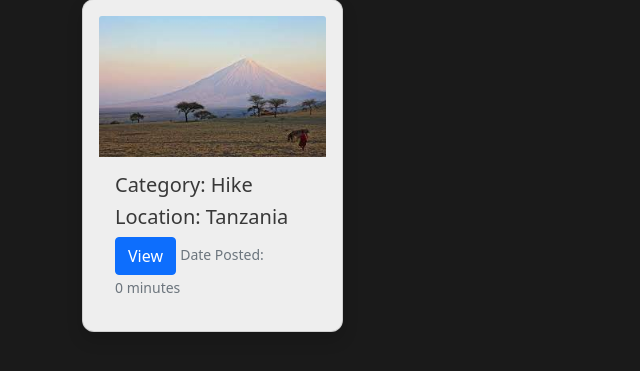
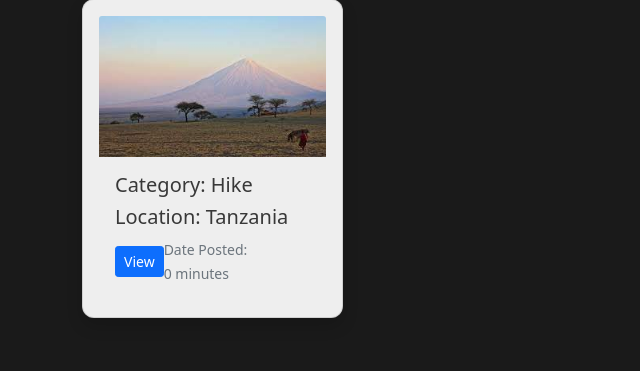
Before and after one commit to crispus-nj/Django-Gallery-App, a Django app: the page made by photos/templates/photos/index.html in a window 1280 px wide. Shown: the part 180-551 px from the top of the page, without its empty margins (0-640 px from the left). Run offline with Django 4.2, Linux system fonts and the light colour scheme; data comes from the database, SQL or seed files in the repository; some libraries are stand-ins or nearby versions.

Commit message:
created a div with class card-section and styled the to have a flexbox in the index,html. added custome google fonts to the latest word. added logic to display photos starting with the recent one.

```diff
--- a/photos/templates/photos/index.html
+++ b/photos/templates/photos/index.html
@@ -6,7 +6,8 @@
     </div>
     <div class="search-photo">
         <form class="d-flex">
-            <input class="form-control me-2" name="q" type="search" placeholder="Search by location ... " aria-label="Search">
+            <input class="form-control me-2" name="q" type="search" placeholder="Search by location ... "
+                aria-label="Search">
         </form>
     </div>
 </div>
@@ -19,13 +20,22 @@
         <div class="card-body">
             <h5 class="card-title">Category: {{photo.category.name}}</h5>
             <h5 class="card-text">Location: {{photo.location.name}}</h5>
-            <a href="{% url 'photo' photo.id%}" class="btn btn-primary">View</a>
-            <small class="text-muted">Date Posted: {{photo.date_posted | timesince}}</small>
-
-            <!-- Button trigger modal -->
-            <!-- <button type="button" class="btn btn-primary" data-bs-toggle="modal" data-bs-target="#{{photo.id}}" href="{%url 'photo' photo.id%}">
+            <div class="card-section">
+                <div class="section">
+                    <a href="{% url 'photo' photo.id%}" class="btn btn-primary btn-sm">View</a>
+                    <!-- Button trigger modal -->
+                    <!-- <button type="button" class="btn btn-primary" data-bs-toggle="modal" data-bs-target="#{{photo.id}}" href="{%url 'photo' photo.id%}">
                 View
             </button> -->
+                </div>
+                <div class="section-1">
+                    <small class="text-muted">Date Posted: {{photo.date_posted | timesince}}</small>
+
+                </div>
+            </div>
+
+
+
 
             <!-- Modal -->
             <div class="modal fade" id="{{photo.id}}" tabindex="-1" aria-labelledby="exampleModalLabel"
--- a/photos/views.py
+++ b/photos/views.py
@@ -8,7 +8,7 @@ def home(request):
     # t = request.GET.get('t') if request.GET.get('t') !=  None else ''
     print(q)
     photos = Photo.objects.filter(Q(category__name__icontains = q) |
-                                    Q(location__name__icontains = q))
+                                    Q(location__name__icontains = q)).order_by('-date_posted')
     category = Category.objects.all()
     context = {'photos': photos, 'category':category}
     return render(request, 'photos/index.html', context)
@@ -32,12 +32,12 @@ def add_photo(request):
         #     category = None
         #     location = None
 
-        photo = Photo.objects.create(
-            category = data.get('category'),
-            location = data.get('location'),
-            image = image,
-            description = data.get('description'),
-        )
+        # photo = Photo.objects.create(
+        #     category = data.get('category'),
+        #     location = data.get('location'),
+        #     image = image,
+        #     description = data.get('description'),
+        # )
         return redirect('home')
     context = {'category':category, 'location':location}
     return render(request, 'photos/add_photo.html', context)
--- a/requirements.txt
+++ b/requirements.txt
@@ -1,5 +1,6 @@
 asgiref==3.5.0
 backports.zoneinfo==0.2.1
 Django==4.0.2
+gunicorn==20.1.0
 Pillow==9.0.1
 sqlparse==0.4.2
--- a/static/css/main.css
+++ b/static/css/main.css
@@ -1,4 +1,4 @@
-@import url('https://fonts.googleapis.com/css2?family=Dancing+Script:wght@400;500;600&family=Merriweather&display=swap');
+@import url('https://fonts.googleapis.com/css2?family=Caveat:wght@400;500&family=Merriweather&display=swap');
 body {
     background-color: #1a1a1a !important;
 }
@@ -60,6 +61,11 @@ li a:active {
 li a {
     text-decoration: none !important;
 }
+.card-section {
+display: flex;
+justify-content: space-between;
+align-items: center;
+}
 /*
 * {
     display: none !important;
```
Also changed, not shown: other parts of static/css/main.css (+2 -1 lines).
